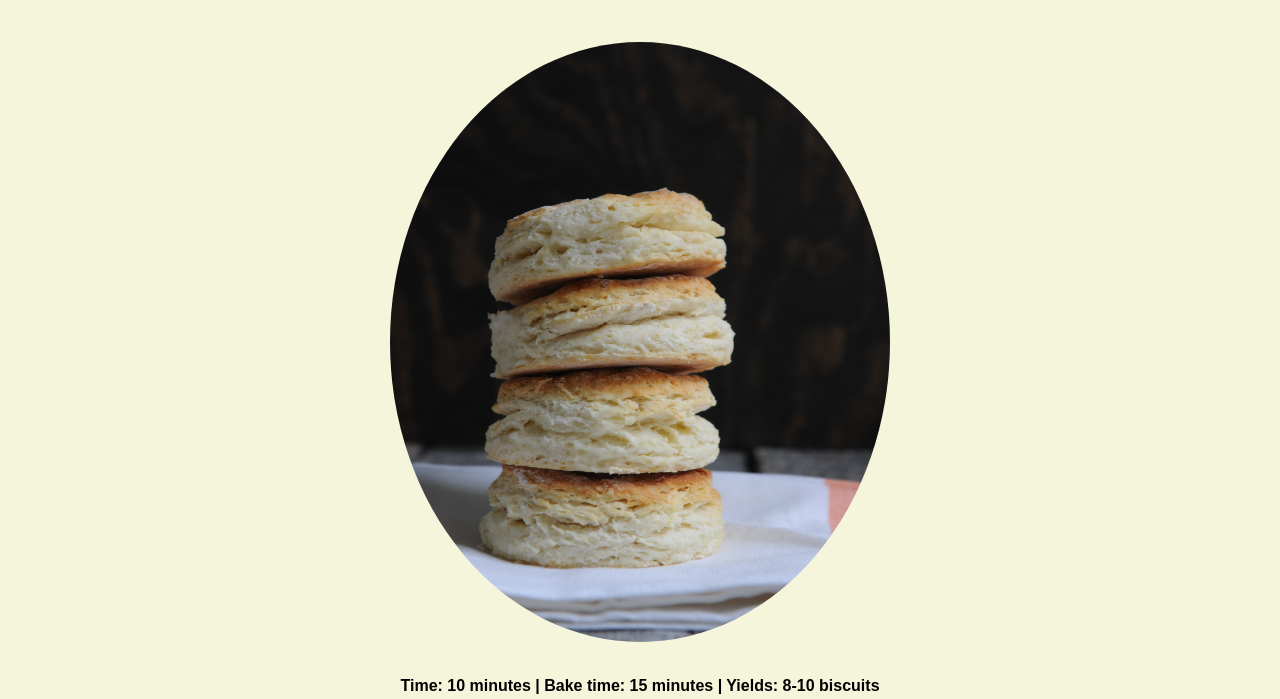
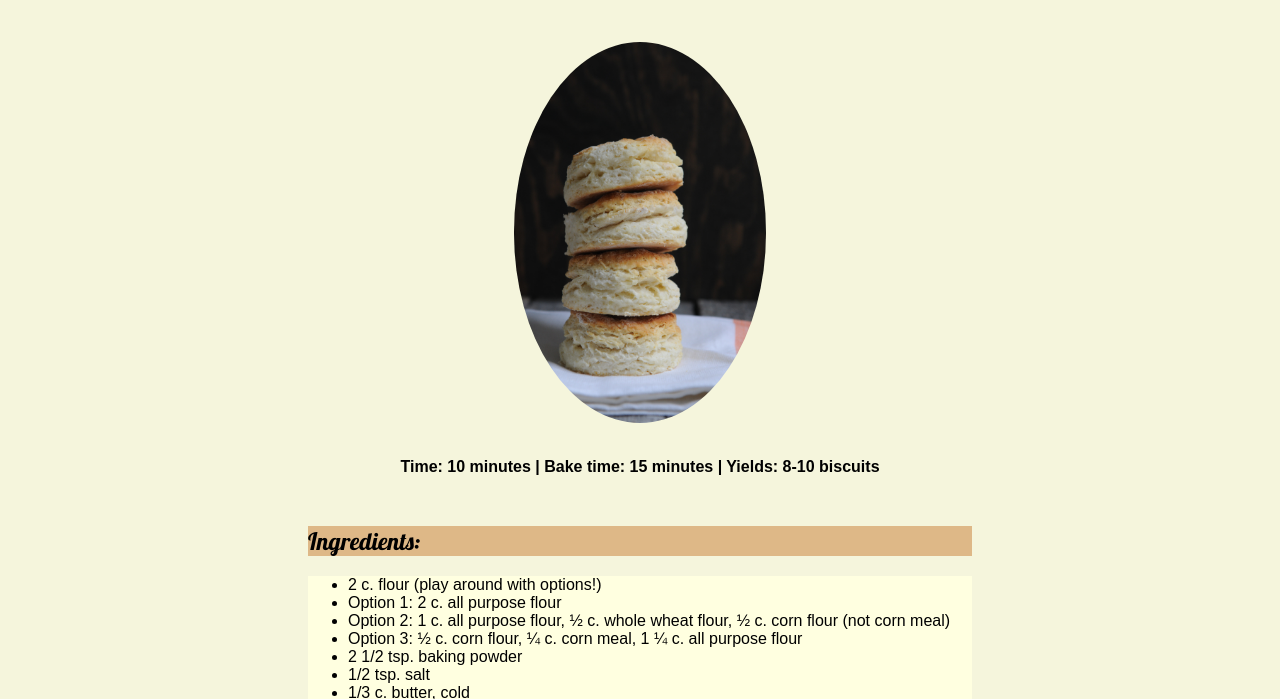
Before and after one commit to cd0746as/cd0746as.github.io, a plain HTML site: page Week 4/index.html in a window 1280 px wide. Shown: the part 118-817 px from the top of the page. Drawn offline with Linux system fonts and the light colour scheme.

Commit message:
Add files via upload
New upload with changed css and html code

```diff
--- a/Week 4/index.html
+++ b/Week 4/index.html
@@ -9,7 +9,7 @@
 <body>
     <h1 class="font-effect-shadow-multiple">Calee’s Old Fashioned Biscuits</h1>
 
-    <img src="Images/biscuits.jpg" alt="A stack of biscuits" style="width:500px;height:600px;" class="center">
+    <img src="Images/biscuits.jpg" alt="A stack of biscuits">
 
     <h4>Time:  10 minutes | Bake time: 15 minutes | Yields: 8-10 biscuits</h4>
 
--- a/Week 4/style.css
+++ b/Week 4/style.css
@@ -7,6 +7,11 @@ img {
     border-radius: 50%;
     margin-bottom: 35px;
     margin-top: 45px;
+    width: 20%;
+    display:block;
+    margin-left: auto;
+    margin-right: auto;
+
 }
 
 h1 {
```
